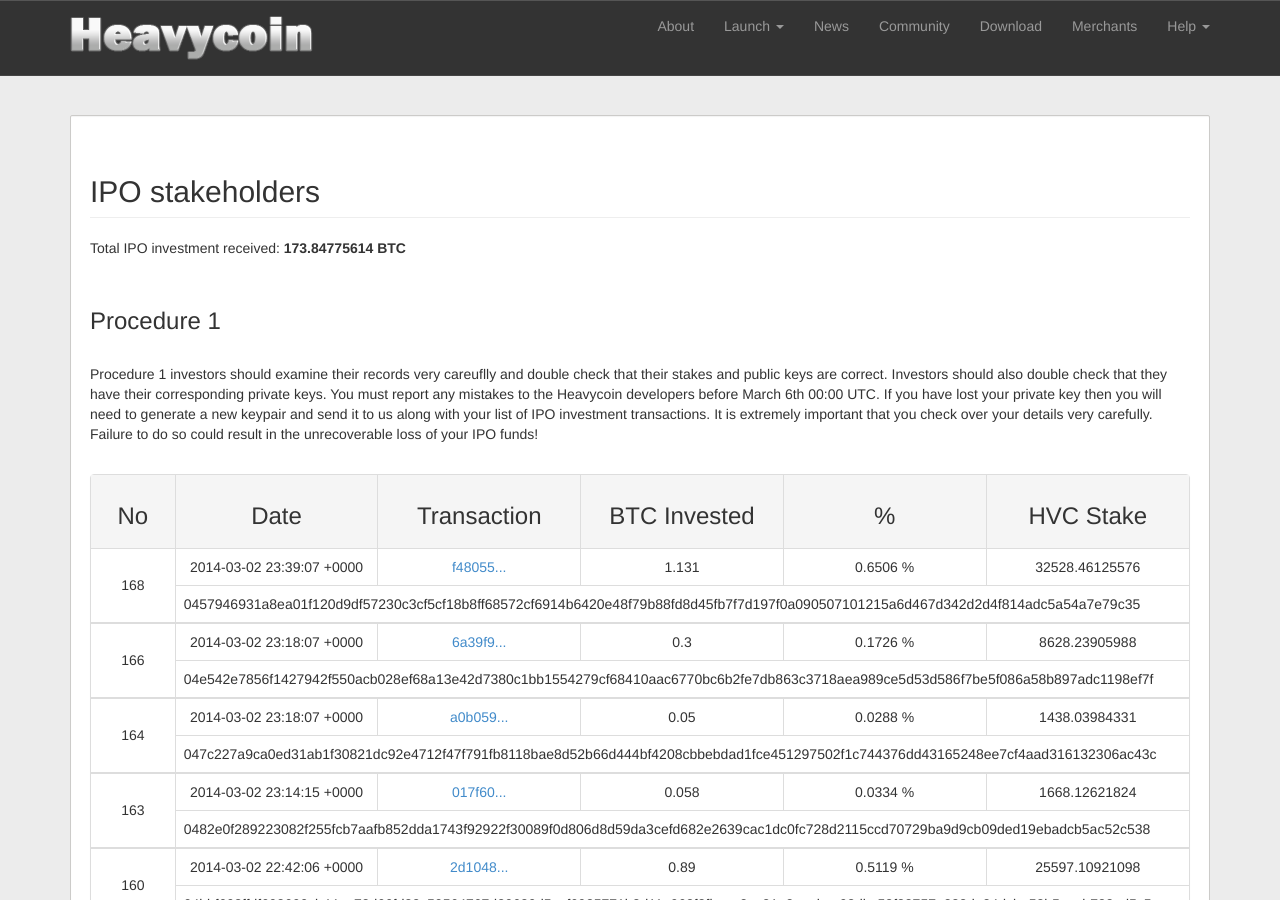
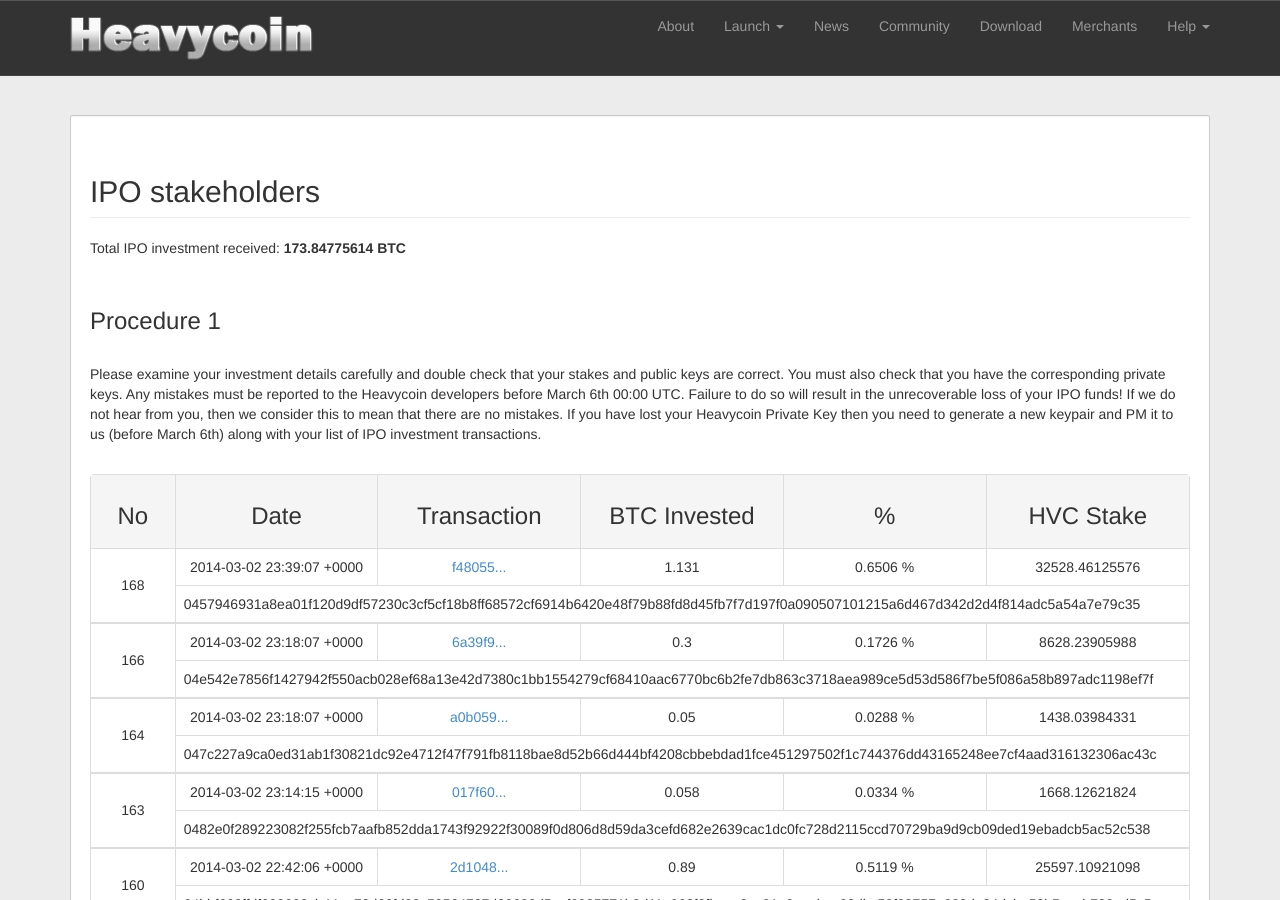
Before and after one commit to heavycoin/heavycoin.github.io, a Jekyll site: the page built from ipo-calculator.html, in a window 1280 px wide and 900 px high. Built offline with Jekyll 4.4.1, drawn with Linux system fonts in a browser that asks for light colours; Markdown is read by kramdown in place of the engine named in the settings; some of the changed text lies outside the part shown.

Commit message:
Improved stakeholder instructions

```diff
--- a/ipo-calculator.html
+++ b/ipo-calculator.html
@@ -14,12 +14,15 @@
 </br>
 
 <p>
-Procedure 1 investors should examine their records very careuflly and double check that their stakes and public keys are correct.
-Investors should also double check that they have their corresponding private keys.
-You must report any mistakes to the Heavycoin developers before March 6th 00:00 UTC.
-If you have lost your private key then you will need to generate a new keypair and send it to us along with your list of IPO investment transactions.
-It is extremely important that you check over your details very carefully.
-Failure to do so could result in the unrecoverable loss of your IPO funds!
+Please examine your investment details carefully and double check that
+your stakes and public keys are correct.  You must also check that you
+have the corresponding private keys.  Any mistakes must be reported to
+the Heavycoin developers before March 6th 00:00 UTC.  Failure to do so
+will result in the unrecoverable loss of your IPO funds!  If we do not
+hear from you, then we consider this to mean that there are no
+mistakes.  If you have lost your Heavycoin Private Key then you need
+to generate a new keypair and PM it to us (before March 6th) along
+with your list of IPO investment transactions.
 </p>
 </br>
 
@@ -60,9 +63,12 @@
 <h3>Procedure 2</h3>
 </br>
 <p>
-Procedure 2 investors should examine their records very careuflly and double check that their stakes and Heavycoin addresses are correct.
-You must report any mistakes to the Heavycoin developers before March 6th 00:00 UTC.
-Failure to do so could result in the loss of your IPO funds.
+Please examine your investment details very careuflly and double check
+that your stakes and Heavycoin addresses are correct.  You must report
+any mistakes to the Heavycoin developers before March 6th 00:00 UTC.
+If we do not hear from you, then we consider this to mean that there
+are no mistakes.  Failure to report a mistake will result in the loss
+of your IPO funds.
 </p>
 
 <div class="panel panel-default">
```
